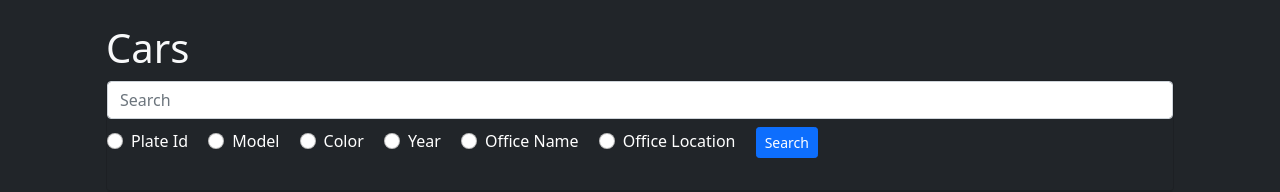
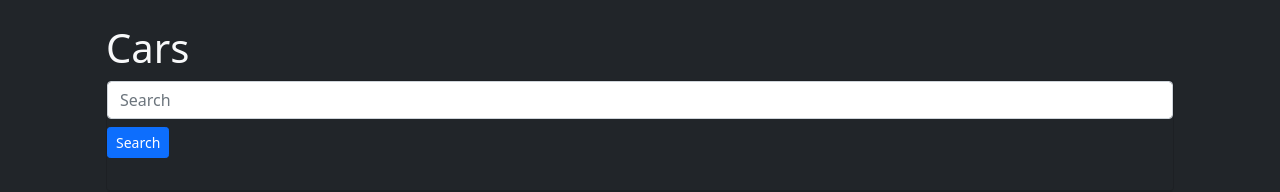
Before and after one commit to Youssef1313/Car-Rental-System, a Django app: page /cars/ in a window 1280 px wide. Shown: the part 56-248 px from the top of the page. Run offline with Django 4.2, Linux system fonts and the light colour scheme; data that the repository does not hold is empty.

Commit message:
Apply Search (#22)
* Apply_Search

* Update views.py

* Update views.py

Co-authored-by: Youssef Victor <youssefvictor00@gmail.com>

```diff
--- a/project/company/views.py
+++ b/project/company/views.py
@@ -1,14 +1,14 @@
+from collections import namedtuple
 from datetime import datetime
-from django.contrib import messages
-from django.contrib.auth import authenticate, login, logout
 from django.db import transaction
+from django.db.models import Q
 from django.http.request import QueryDict
 from django.shortcuts import redirect, render
 from rest_framework import status
 from rest_framework.decorators import api_view
 from rest_framework.response import Response
 from .forms import SignupForm
-from .models import Car, Customer, Reservation
+from .models import Car, Customer, Office, Reservation
 from .serializers import CarSerializers, CustomerSerializers, ReservationSerializers
 
 # List = GET
@@ -71,9 +71,19 @@ def customers(request):
 
 
 def cars(request):
-    cars = Car.objects.all()
+    if 'value' in request.GET:
+        val = request.GET['value']
+        mult_search = Q(Q(plate_id__icontains=val)|
+                         Q(model__icontains=val)|
+                         Q(color__icontains=val)|
+                         Q(year__icontains=val)|
+                         Q(belong_office__office_name__icontains=val)|
+                         Q(belong_office__office_location__icontains=val))
+
+        cars = Car.objects.filter(mult_search)
+    else:
+        cars = Car.objects.all()
     return render(request, "cars_customer.html", {"cars": cars, "title": "Cars"})
-
 
 def reservations(request):
     reservations = Reservation.objects.all()
--- a/project/templates/cars_customer.html
+++ b/project/templates/cars_customer.html
@@ -17,35 +17,10 @@
 </script>
 <h1>Cars</h1>
 <div class="card bg-dark text-white">
-    <form class="form-inline md-form mr-auto mb-4">
-        <input class="form-control mr-sm-2" type="text" placeholder="Search" aria-label="Search">
-
-        <div class="form-check form-check-inline">
-            <input class="form-check-input" type="radio" name="inlineRadioOptions" id="inlineRadio1" value="option1">
-            <label class="form-check-label" for="inlineRadio1">Plate Id</label>
-        </div>
-        <div class="form-check form-check-inline">
-            <input class="form-check-input" type="radio" name="inlineRadioOptions" id="inlineRadio2" value="option2">
-            <label class="form-check-label" for="inlineRadio2">Model</label>
-        </div>
-        <div class="form-check form-check-inline">
-            <input class="form-check-input" type="radio" name="inlineRadioOptions" id="inlineRadio3" value="option3">
-            <label class="form-check-label" for="inlineRadio3">Color</label>
-        </div>
-        <div class="form-check form-check-inline">
-            <input class="form-check-input" type="radio" name="inlineRadioOptions" id="inlineRadio1" value="option1">
-            <label class="form-check-label" for="inlineRadio1">Year</label>
-        </div>
-        <div class="form-check form-check-inline">
-            <input class="form-check-input" type="radio" name="inlineRadioOptions" id="inlineRadio2" value="option2">
-            <label class="form-check-label" for="inlineRadio2">Office Name</label>
-        </div>
-        <div class="form-check form-check-inline">
-            <input class="form-check-input" type="radio" name="inlineRadioOptions" id="inlineRadio3" value="option3">
-            <label class="form-check-label" for="inlineRadio3">Office Location</label>
-        </div>
-        <button class="btn btn-primary blue-gradient  btn-rounded btn-sm my-2" type="submit">Search</button>
-    </form>
+	<form class="form-inline md-form mr-auto mb-4">
+		<input class="form-control mr-sm-2" type="search" placeholder="Search" aria-label="Search" name="value">
+		<button class="btn btn-primary blue-gradient  btn-rounded btn-sm my-2" type="submit">Search</button>
+	</form>
 </div>
 <div class="card bg-dark text-white">
     <table class="table table-dark table-striped">
```
